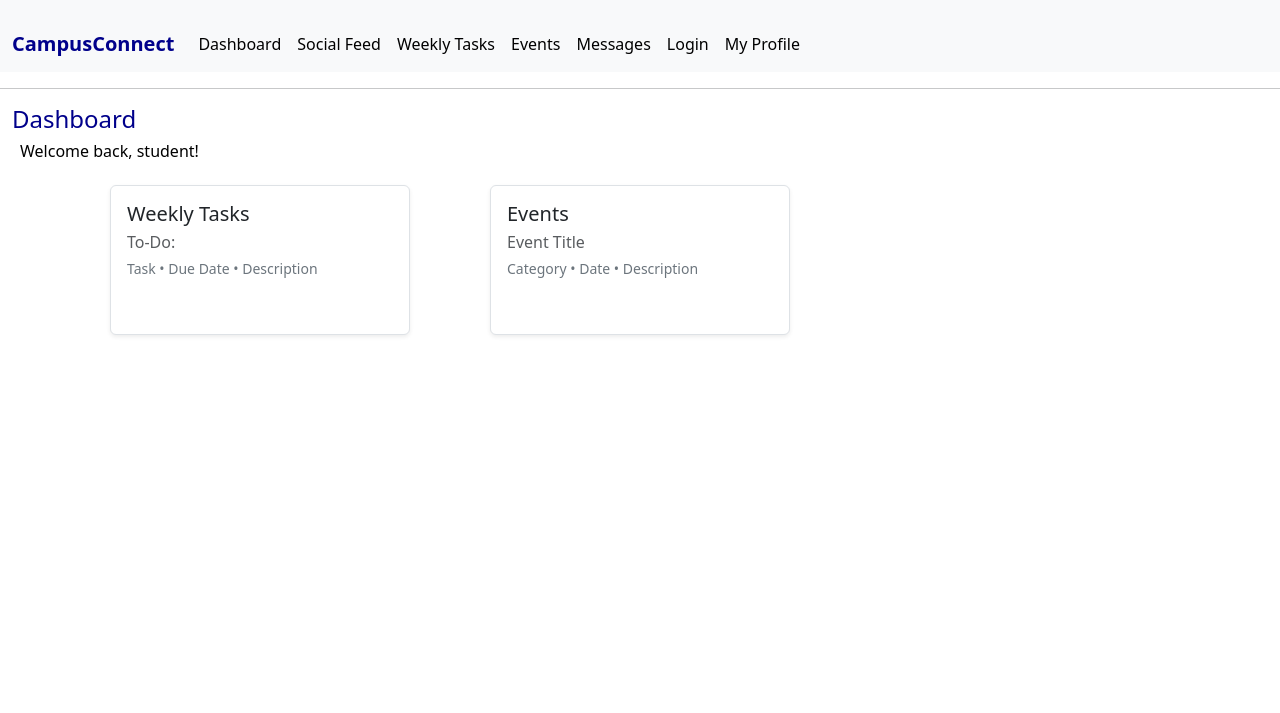
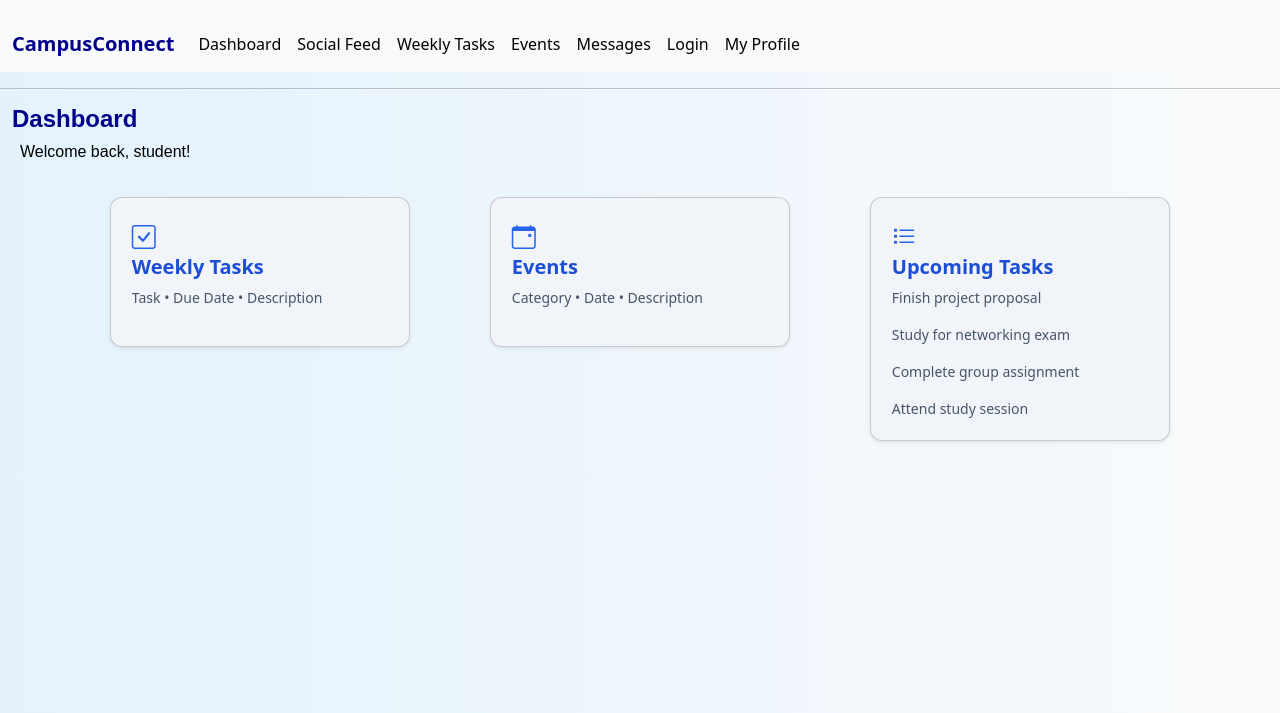
Before and after one commit to Bryanna-Terrazas/campusConnect2026, a Django app: page / in a window 1280 px wide. Shown: the top 713 px of the page. Run offline with Django 5.2, Linux system fonts and the light colour scheme.

Commit message:
Frontend by Junior Dev (ChatGpt)

```diff
--- a/campusConnectApp/templates/base.html
+++ b/campusConnectApp/templates/base.html
@@ -5,19 +5,22 @@
   <meta charset="utf-8">
   <meta name="viewport" content="width=device-width, initial-scale=1">
   <title>Campus Connect</title>
-    <link href="https://cdn.jsdelivr.net/npm/bootstrap@5.3.8/dist/css/bootstrap.min.css" rel="stylesheet" integrity="sha384-sRIl4kxILFvY47J16cr9ZwB07vP4J8+LH7qKQnuqkuIAvNWLzeN8tE5YBujZqJLB" crossorigin="anonymous">
+
+  <link href="https://cdn.jsdelivr.net/npm/bootstrap@5.3.8/dist/css/bootstrap.min.css" rel="stylesheet">
+
+  {% block extra_css %}
+  {% endblock %}
+
   <style>
     h4 {
-        text-align: border-left;
       margin-left: 12px;
       color: darkblue;
-        font_family: sans-serif;
+      font-family: sans-serif;
     }
     h6 {
-        text-align: border-left;
       margin-left: 20px;
       color: black;
-        font_family: sans-serif;
+      font-family: sans-serif;
     }
   </style>
 </head>
--- a/campusConnectApp/templates/home.html
+++ b/campusConnectApp/templates/home.html
@@ -1,55 +1,116 @@
 <!DOCTYPE html>
-{%extends "base.html"%}
+{% extends "base.html" %}
 <html lang="en">
 <head>
     <meta charset="UTF-8" name="viewport" content="width=device-width, initial-scale=1.0">
     <title>Campus Connect Dashboard</title>
+
+    {% block extra_css %}
+        <!-- Bootstrap Icons -->
+    <link href="https://cdn.jsdelivr.net/npm/bootstrap-icons@1.11.3/font/bootstrap-icons.css" rel="stylesheet">
+
     <style>
+    body {
+        background: linear-gradient(to right, #e3f2fd, #f9fafb);
+    }
+
     .card-tile{
         transition: transform .18s ease, box-shadow .18s ease;
-        border-radius: .5rem;
+        border-radius: .75rem;
+        background-color: #f1f5f9;
     }
-    .card-tile:hover{ transform: translateY(-6px); box-shadow: 0 18px 40px rgba(0,0,0,.12); }
-    .card-tile:focus{ outline: 3px solid rgba(59,130,246,.15); }
+
+    .card-tile:hover{
+        transform: translateY(-6px);
+        box-shadow: 0 18px 40px rgba(0,0,0,.15);
+    }
+
+    .card-tile:focus{
+        outline: 3px solid rgba(59,130,246,.25);
+    }
+
+    .card-body {
+        padding: 1.3rem;
+    }
+
+    .icon {
+        font-size: 1.5rem;
+        color: #2563eb;
+        margin-bottom: 8px;
+    }
+
+    h4 {
+        color: #1e40af;
+        font-weight: 600;
+    }
+
+    h6 {
+        color: #374151;
+        margin-bottom: 20px;
+    }
+
+    .card-title {
+        color: #1d4ed8;
+        font-weight: 600;
+    }
+
+    .card-text {
+        color: #475569;
+    }
     </style>
+    {%endblock%}
 </head>
-{%block content%}
-{%include 'navbar.html' %}
+
+
+{% block content %}
+{% include 'navbar.html' %}
+
 <header>
     <hr width="100%" size="2">
     <h4>Dashboard</h4>
+</header>
 
-</header>
 <body>
 
     <h6>
         Welcome back, student!
     </h6>
+
     <div class="container">
-        <div class="row">
+        <div class="row justify-content-center">
+
+            <!-- Weekly Tasks -->
             <div class="col-12 col-md-6 col-lg-4 mb-3">
-                <div role="button" tabindex="0" class="card card-tile border shadow-sm mx-auto my-3" style="width:300px;min-height: 150px" onclick="location.href='/tasks/';" onkeypress="if(event.key==='Enter') location.href='/tasks/';">
-                    <div class="row g-0 align-items-center">
-                        <div class="col">
-                            <div class="card-body py-3">
-                                <h5 class="card-title mb-1">Weekly Tasks</h5>
-                                <p class="card-text text-muted mb-1">To-Do:</p>
-                                <p class="card-text text-secondary small">Task • Due Date • Description</p>
-                            </div>
-                        </div>
+                <div role="button" tabindex="0" class="card card-tile shadow-sm mx-auto my-3" style="width:300px; min-height:150px;" onclick="location.href='/tasks/';">
+                    <div class="card-body">
+                        <i class="bi bi-check-square icon"></i>
+                        <h5 class="card-title mb-2">Weekly Tasks</h5>
+                        <p class="card-text small">Task • Due Date • Description</p>
                     </div>
                 </div>
             </div>
+
+            <!-- Events -->
             <div class="col-12 col-md-6 col-lg-4 mb-3">
-                <div role="button" tabindex="0" class="card card-tile border shadow-sm mx-auto my-3" style="width:300px;min-height: 150px" onclick="location.href='/events/';" onkeypress="if(event.key==='Enter') location.href='/events/';">
-                    <div class="row g-0 align-items-center">
-                        <div class="col">
-                            <div class="card-body py-3">
-                                <h5 class="card-title mb-1">Events</h5>
-                                <p class="card-text text-muted mb-1">Event Title</p>
-                                <p class="card-text text-secondary small">Category • Date • Description</p>
-                            </div>
-                        </div>
+                <div role="button" tabindex="0" class="card card-tile shadow-sm mx-auto my-3" style="width:300px; min-height:150px;" onclick="location.href='/events/';">
+                    <div class="card-body">
+                        <i class="bi bi-calendar-event icon"></i>
+                        <h5 class="card-title mb-2">Events</h5>
+                        <p class="card-text small">Category • Date • Description</p>
+                    </div>
+                </div>
+            </div>
+
+            <!-- High Priority Tasks -->
+            <div class="col-12 col-md-6 col-lg-4 mb-3">
+                <div role="button" tabindex="0" class="card card-tile shadow-sm mx-auto my-3" style="width:300px; min-height:150px;" onclick="location.href='/tasks/';">
+                    <div class="card-body">
+                        <i class="bi bi-list-task icon"></i>
+                        <h5 class="card-title mb-2">Upcoming Tasks</h5>
+                        <p class="card-text small">Finish project proposal</p>
+                        <p class="card-text small">Study for networking exam</p>
+                        <p class="card-text small">Complete group assignment</p>
+                        <p class="card-text small">Attend study session</p>
                     </div>
                 </div>
             </div>
@@ -58,5 +119,5 @@
 
 </body>
 
-{%endblock%}
+{% endblock %}
 </html>
```
Lines whose indentation alone changed are shown as unchanged.
